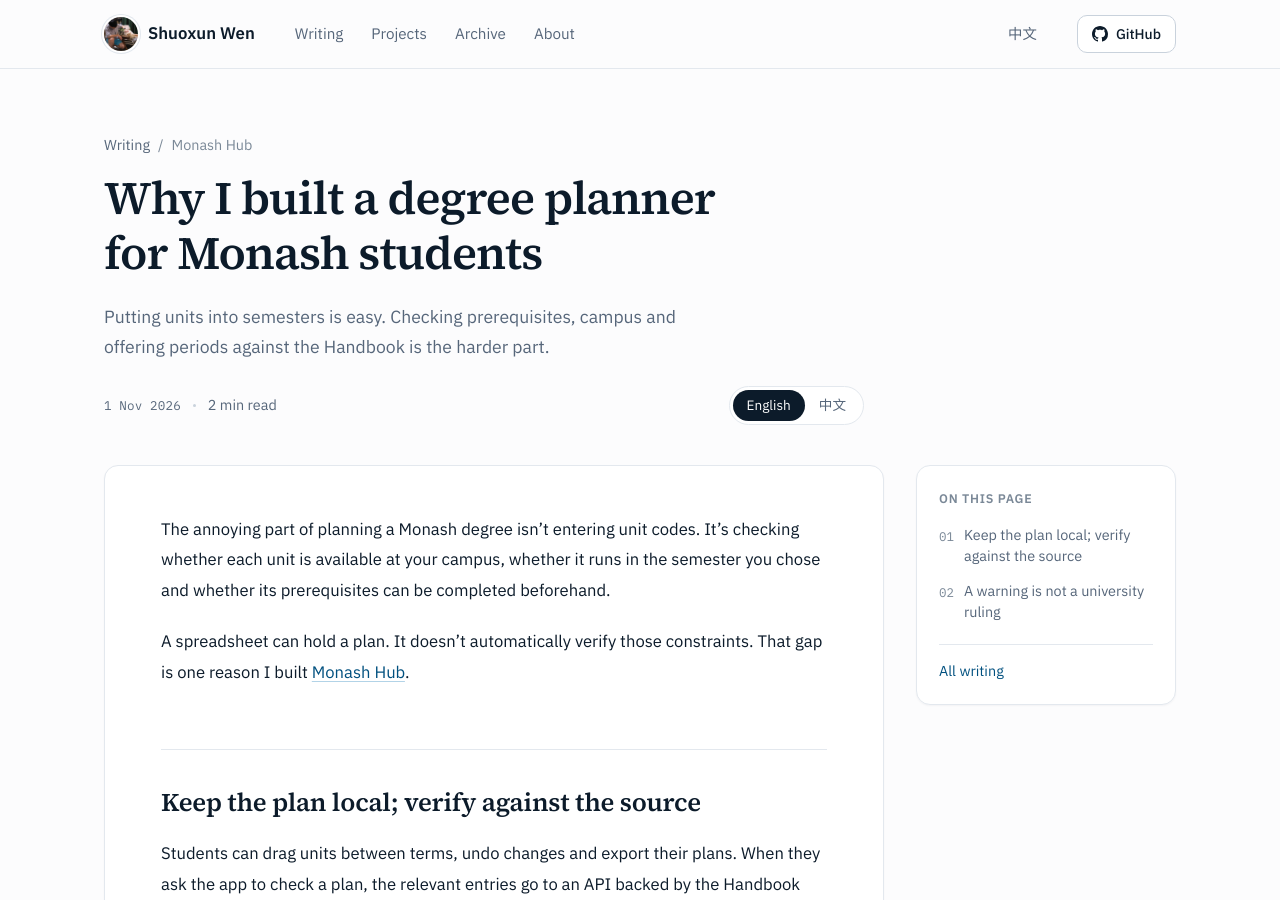
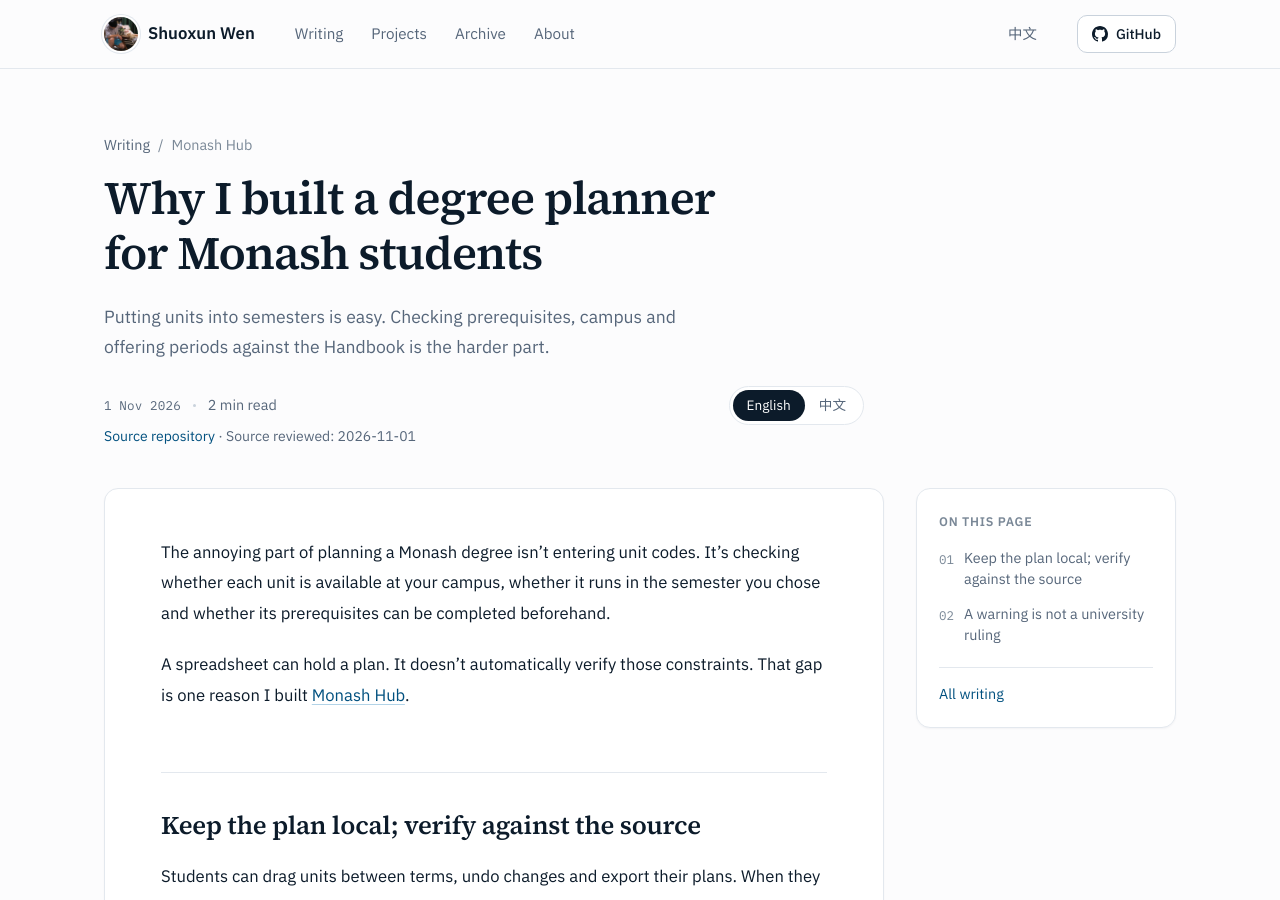
Before and after one commit to Waldo0926/waldo0926.github.io, a Jekyll site: the page built from _posts/2026-11-01-monash-planner-reason.md, in a window 1280 px wide and 900 px high. Built offline with Jekyll 4.4.1, drawn with Linux system fonts in a browser that asks for light colours.

Commit message:
content(blog): attribute code source and review date

```diff
--- a/_posts/2026-11-01-monash-planner-reason.md
+++ b/_posts/2026-11-01-monash-planner-reason.md
@@ -7,6 +7,8 @@
 lang: en
 title: "Why I built a degree planner for Monash students"
 image: /assets/og/site.png
+source_repo: monash-hub
+source_checked: 2026-11-01
 ---
 
 The annoying part of planning a Monash degree isn't entering unit codes. It's checking whether each unit is available at your campus, whether it runs in the semester you chose and whether its prerequisites can be completed beforehand.
```
